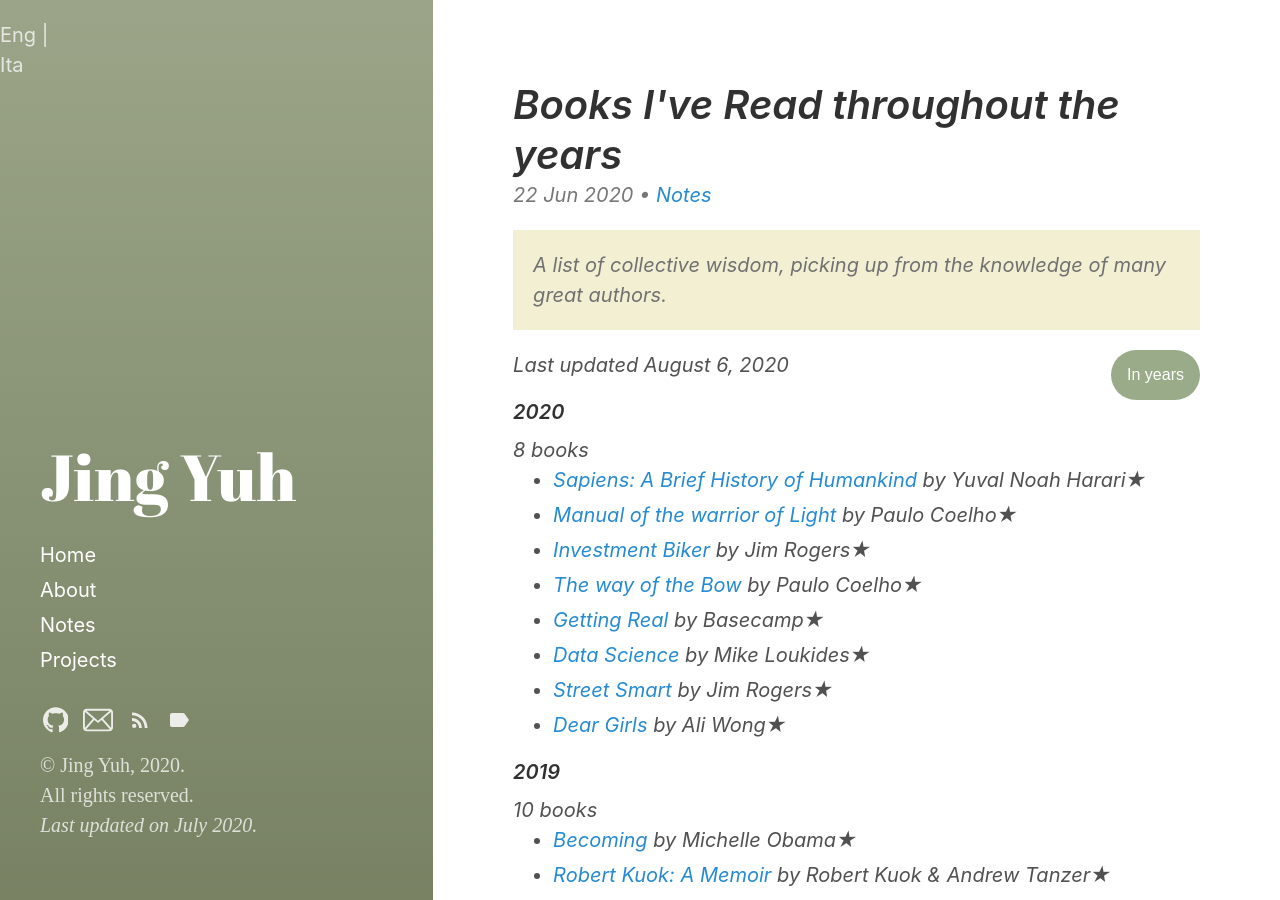
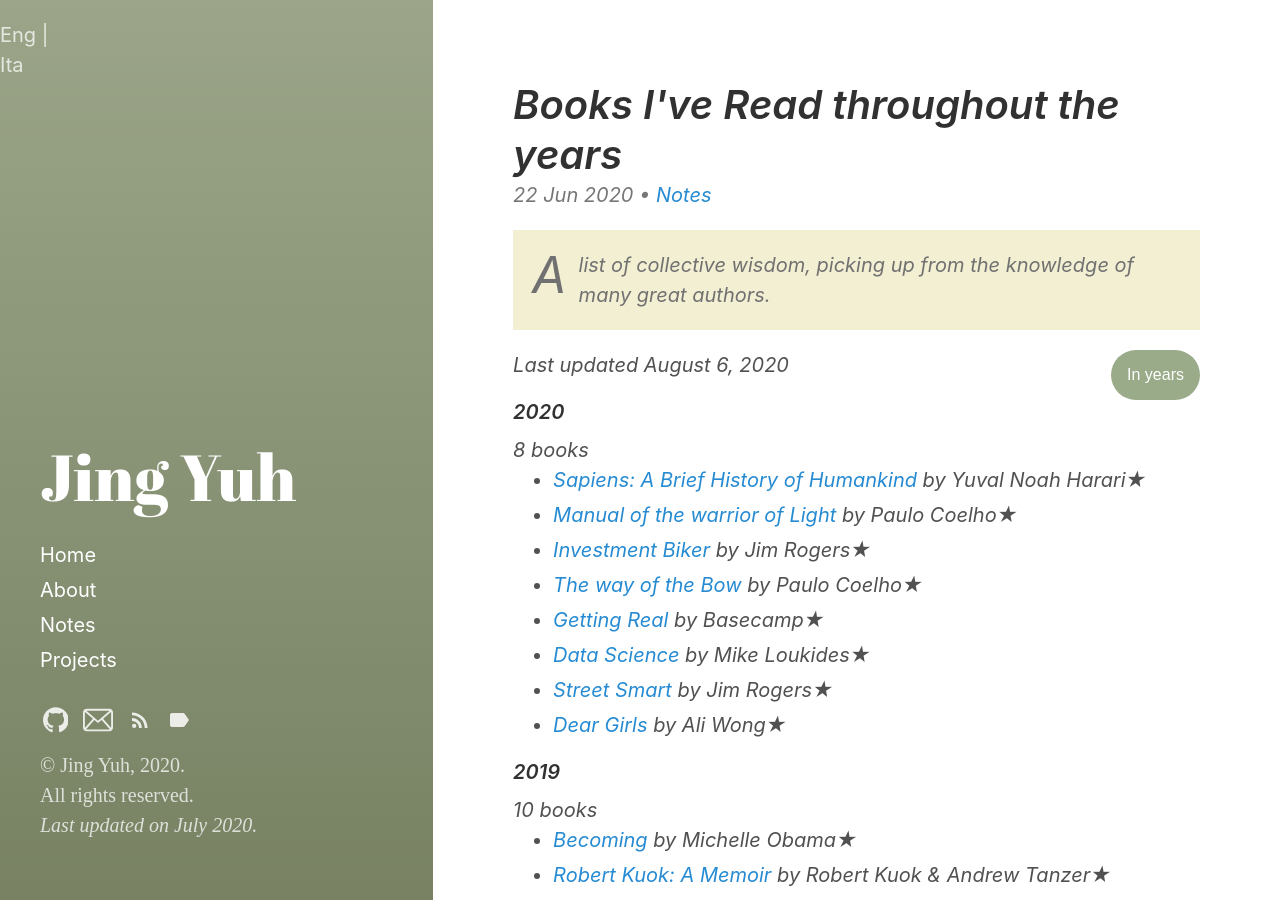
Before and after one commit to jyang123-bit/Website, a Jekyll site: the page built from _posts/2020-06-22-Notes-Books-I've-Read-throughout-the-years.md, in a window 1280 px wide and 900 px high. Built offline with Jekyll 4.4.1, drawn with Linux system fonts in a browser that asks for light colours.

Commit message:
Update 2020-06-22-Notes-Books-I've-Read-throughout-the-years.md

```diff
--- a/_posts/2020-06-22-Notes-Books-I've-Read-throughout-the-years.md
+++ b/_posts/2020-06-22-Notes-Books-I've-Read-throughout-the-years.md
@@ -14,7 +14,7 @@
 ---
 
 <p class="message">
-  A list of collective wisdom, picking up from the knowledge of many great authors.
+  <span class="padded-dropcap">A</span> list of collective wisdom, picking up from the knowledge of many great authors.
 </p>
 
 <div class="dropdown" style="float:right;">
```
